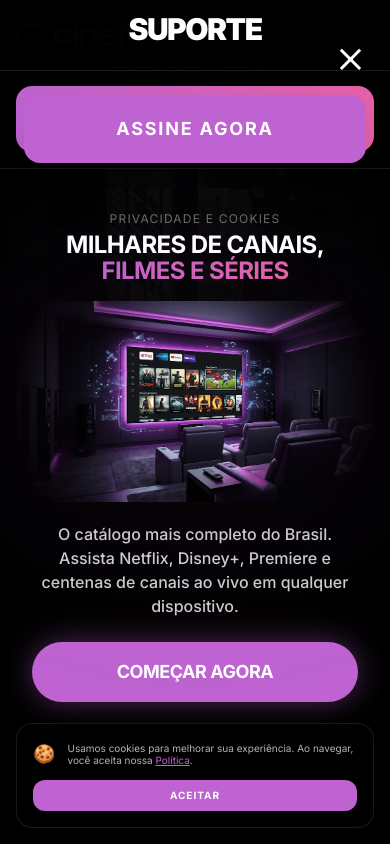
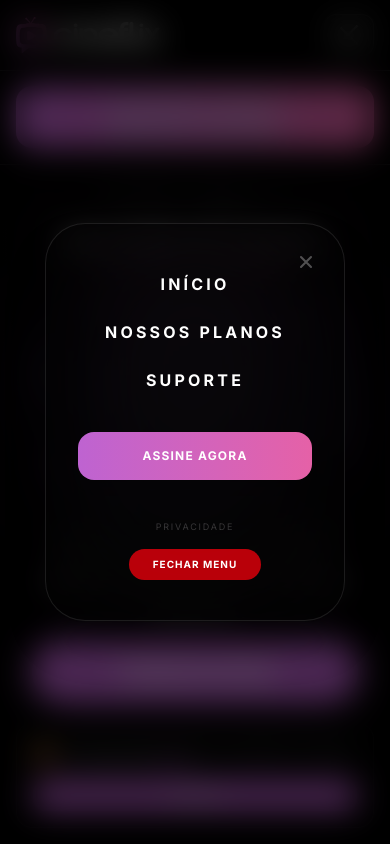
Before and after one commit to contatoabs2012-gif/acessocineflix.com.br, a Next.js app: page / in a window 390 px wide. Both pictures are taken after a click on the button "Abrir Menu". Shown: the top 844 px of the page. Built offline with nearby package versions, Linux system fonts and the light colour scheme.

Commit message:
style: fix mobile z-index and polish mobile menu design with glassmorphism

```diff
--- a/src/components/Navbar.tsx
+++ b/src/components/Navbar.tsx
@@ -14,7 +14,8 @@
   ];
 
   return (
-    <nav className="fixed top-0 w-full z-[150] bg-black/90 backdrop-blur-md border-b border-white/10">
+    <>
+      <nav className="fixed top-0 w-full z-[999] bg-black/95 backdrop-blur-md border-b border-white/10">
         <div className="max-w-7xl mx-auto px-4 sm:px-6 lg:px-8">
           <div className="flex justify-between items-center h-[70px]">
 
@@ -31,8 +32,8 @@
               </Link>
             </div>
 
-          {/* Links Desktop (Aparecem a partir de tablets em landscape) */}
-          <div className="hidden sm:flex items-center space-x-6 md:space-x-10">
+            {/* Links Desktop */}
+            <div className="hidden md:flex items-center space-x-6 md:space-x-10">
               {navLinks.map((link) => (
                 <Link
                   key={link.name}
@@ -50,64 +51,91 @@
               </Link>
             </div>
 
-          {/* Menu Hamburguer Mobile (Apenas em telas bem pequenas) */}
-          <div className="sm:hidden flex items-center">
+            {/* Menu Hamburguer Mobile */}
+            <div className="md:hidden flex items-center">
               <button
                 onClick={() => setIsMenuOpen(!isMenuOpen)}
-              className="text-white p-2 focus:outline-none bg-white/5 rounded-lg border border-white/10"
+                className="text-white p-3 focus:outline-none bg-white/5 rounded-xl border border-white/10 active:bg-white/10 transition-all"
                 aria-label="Abrir Menu"
               >
                 <div className="w-6 h-4 flex flex-col justify-between">
-                <span className={`w-full h-0.5 bg-white transition-transform duration-300 ${isMenuOpen ? 'rotate-45 translate-y-2' : ''}`}></span>
-                <span className={`w-full h-0.5 bg-white transition-opacity duration-300 ${isMenuOpen ? 'opacity-0' : 'opacity-100'}`}></span>
-                <span className={`w-full h-0.5 bg-white transition-transform duration-300 ${isMenuOpen ? '-rotate-45 -translate-y-2' : ''}`}></span>
+                  <span className={`w-full h-0.5 bg-white transition-all duration-300 ${isMenuOpen ? 'rotate-45 translate-y-2' : ''}`}></span>
+                  <span className={`w-full h-0.5 bg-white transition-all duration-300 ${isMenuOpen ? 'opacity-0' : 'opacity-100'}`}></span>
+                  <span className={`w-full h-0.5 bg-white transition-all duration-300 ${isMenuOpen ? '-rotate-45 -translate-y-2' : ''}`}></span>
                 </div>
               </button>
             </div>
           </div>
         </div>
+      </nav>
 
-      {/* Gaveta Mobile */}
+      {/* Gaveta Mobile - Estilo Glassmorphism Compacto e Centralizado */}
       {isMenuOpen && (
-        <div className="fixed inset-0 z-[200] animate-fade-in sm:hidden">
-          <div className="absolute inset-0 bg-black/98 backdrop-blur-2xl" onClick={() => setIsMenuOpen(false)} />
-          <div className="relative h-full flex flex-col items-center justify-center space-y-12 px-6">
+        <div className="fixed inset-0 z-[9999] animate-fade-in md:hidden">
+          {/* Backdrop com transparência estratégica */}
+          <div
+            className="absolute inset-0 bg-black/60 backdrop-blur-lg"
+            onClick={() => setIsMenuOpen(false)}
+          />
+
+          {/* Container do Menu - Estilo Modal/Gaveta Flutuante */}
+          <div className="relative h-full flex flex-col items-center justify-center p-4 pointer-events-none">
+            <div className="w-full max-w-[300px] bg-black/60 backdrop-blur-3xl border border-white/10 rounded-[40px] p-8 pb-10 flex flex-col items-center pointer-events-auto shadow-2xl relative">
+
+              {/* Botão Fechar Minimalista (Topo) */}
               <button
                 onClick={() => setIsMenuOpen(false)}
-              className="absolute top-8 right-6 text-white text-5xl font-light"
+                className="absolute top-5 right-5 text-white/30 hover:text-white p-2 transition-colors"
               >
-              &times;
+                <svg className="w-5 h-5" fill="none" stroke="currentColor" viewBox="0 0 24 24">
+                  <path strokeLinecap="round" strokeLinejoin="round" strokeWidth={2.5} d="M6 18L18 6M6 6l12 12" />
+                </svg>
               </button>
 
+              {/* Links de Navegação */}
+              <div className="flex flex-col items-center space-y-6 w-full mt-4">
                 {navLinks.map((link) => (
                   <Link
                     key={link.name}
                     href={link.href}
                     onClick={() => setIsMenuOpen(false)}
-                className="text-white text-3xl font-black uppercase tracking-tighter hover:text-[#BE63D1] transition-colors"
+                    className="text-white text-base font-bold uppercase tracking-[0.2em] text-center w-full hover:text-[#BE63D1] transition-all"
                   >
                     {link.name}
                   </Link>
                 ))}
 
+                <div className="w-full pt-4">
                   <Link
                     href={siteConfig.affiliateLink}
                     onClick={() => setIsMenuOpen(false)}
-              className="w-full bg-[#BE63D1] text-white py-5 rounded-2xl font-bold text-center uppercase tracking-widest text-lg shadow-2xl"
+                    className="block w-full bg-gradient-to-r from-[#BE63D1] to-[#E561A7] text-white py-4 rounded-2xl font-bold text-center uppercase tracking-[0.1em] text-xs shadow-lg active:scale-95 transition-all"
                   >
                     Assine Agora
                   </Link>
+                </div>
 
+                <div className="flex flex-col items-center space-y-4 pt-4 w-full">
                   <Link
                      href="/politica-de-privacidade"
                      onClick={() => setIsMenuOpen(false)}
-               className="text-white/40 text-xs uppercase tracking-widest"
+                     className="text-white/20 text-[9px] uppercase tracking-[0.2em]"
                   >
-               Privacidade e Cookies
+                     Privacidade
                   </Link>
+
+                  <button
+                    onClick={() => setIsMenuOpen(false)}
+                    className="bg-red-600/80 hover:bg-red-600 text-white text-[10px] font-bold py-2 px-6 rounded-full uppercase tracking-widest transition-all active:scale-95"
+                  >
+                    Fechar Menu
+                  </button>
+                </div>
+              </div>
+            </div>
           </div>
         </div>
       )}
-    </nav>
+    </>
   );
 }
--- a/src/components/StickyMobileButton.tsx
+++ b/src/components/StickyMobileButton.tsx
@@ -58,7 +58,7 @@
                     JÁ É NOSSO CLIENTE?
                   </span>
                 )}
-                <span className={`${scrolled ? 'text-sm' : 'text-[24px]'} leading-none font-black tracking-[1px] [text-shadow:_0_2px_8px_rgba(75,0,130,1)]`}>
+                <span className={`${scrolled ? 'text-sm' : 'text-[20px]'} leading-none font-bold tracking-[1px] [text-shadow:_0_2px_8px_rgba(75,0,130,1)]`}>
                   RENOVE AGORA
                 </span>
               </div>
@@ -69,7 +69,7 @@
 
       {/* Drawer Compacto com Pulsação Neon nos Botões Premiums */}
       {isOpen && (
-        <div className="fixed inset-0 z-[200] animate-fade-in lg:hidden">
+        <div className="fixed inset-0 z-[9999] animate-fade-in lg:hidden">
           <div
             className="absolute inset-0 bg-black/80 backdrop-blur-sm"
             onClick={() => setIsOpen(false)}
```
Lines whose indentation alone changed are shown as unchanged.
